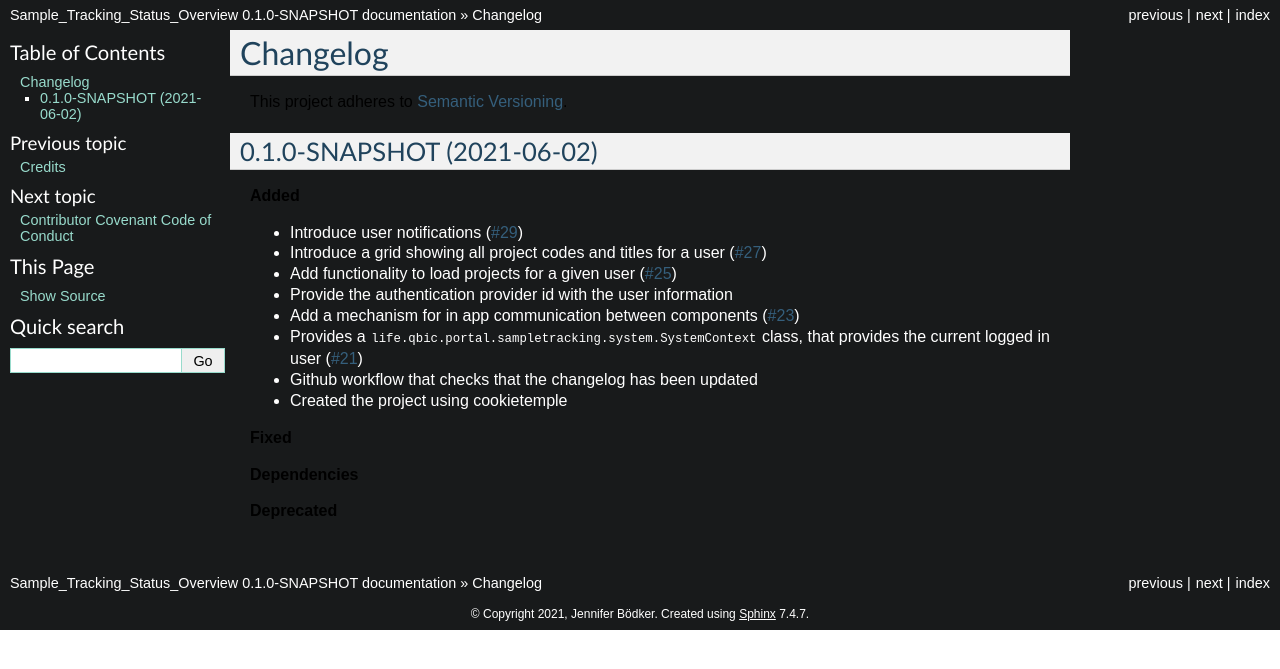
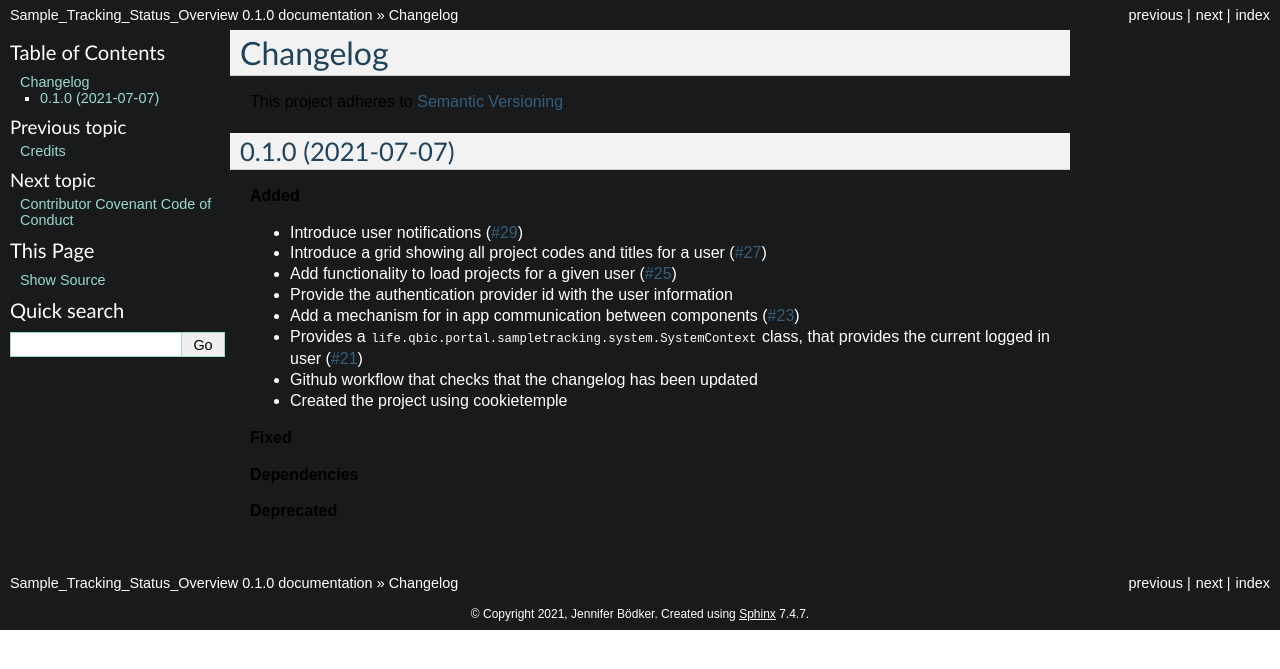
Before and after one commit to jenniferboedker/Sample_Tracking_Status_Overview, a Sphinx documentation site: the page built from docs/changelog.rst, in a window 1280 px wide. Shown: the top 669 px of the page. Built offline with Sphinx 7.4.7, drawn with Linux system fonts in a browser that asks for light colours.

Commit message:
Bump version from 0.1.0-SNAPSHOT to 0.1.0

```diff
--- a/CHANGELOG.rst
+++ b/CHANGELOG.rst
@@ -5,8 +5,8 @@ Changelog
 This project adheres to `Semantic Versioning <https://semver.org/>`_.
 
 
-0.1.0-SNAPSHOT (2021-06-02)
-----------------------------------------------
+0.1.0 (2021-07-07)
+------------------
 
 **Added**
 
--- a/docs/conf.py
+++ b/docs/conf.py
@@ -55,9 +55,9 @@ author = "Jennifer Bödker"
 # the built documents.
 #
 # The short X.Y version.
-version = '0.1.0-SNAPSHOT'
+version = '0.1.0'
 # The full version, including alpha/beta/rc tags.
-release = '0.1.0-SNAPSHOT'
+release = '0.1.0'
 
 # The language for content autogenerated by Sphinx. Refer to documentation
 # for a list of supported languages.
--- a/pom.xml
+++ b/pom.xml
@@ -10,7 +10,7 @@
 	</modules>
 	<artifactId>sample-tracking-status-overview</artifactId>
 	<groupId>life.qbic</groupId>
-	<version>0.1.0-SNAPSHOT</version> <!-- <<QUBE_FORCE_BUMP>> -->
+	<version>0.1.0</version> <!-- <<QUBE_FORCE_BUMP>> -->
 	<name>Sample Tracking Status Overview</name>
 	<url>http://github.com/qbicsoftware/sample-tracking-status-overview</url>
 	<description>Gives a visual overview of sample statuses</description>
--- a/qube.cfg
+++ b/qube.cfg
@@ -1,5 +1,5 @@
 [bumpversion]
-current_version = 0.1.0-SNAPSHOT
+current_version = 0.1.0
 
 [bumpversion_files_whitelisted]
 dot_qube = .qube.yml
```
Also changed, not shown: .qube.yml.
